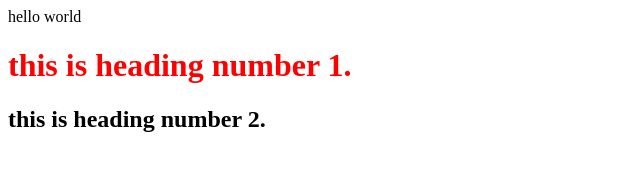
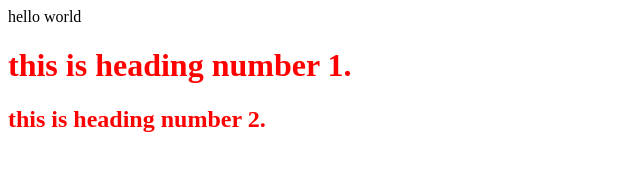
Before and after one commit to user2844/practise, a plain HTML site: page hello.html in a window 1280 px wide. Shown: the whole page, without its empty margins (0-640 px from the left). Drawn offline with Linux system fonts and the light colour scheme.

Commit message:
Update hello.html

```diff
--- a/hello.html
+++ b/hello.html
@@ -8,6 +8,6 @@
 <body>
     hello world
     <h1 style="color : red;">this is heading number 1.</h1>
-    <h2>this is heading number 2.</h2>
+    <h2 style = " color : red;">this is heading number 2.</h2>
 </body>
 </html>
```
